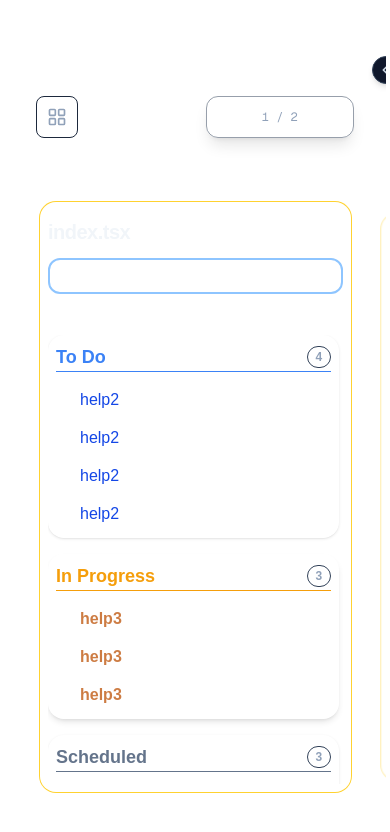
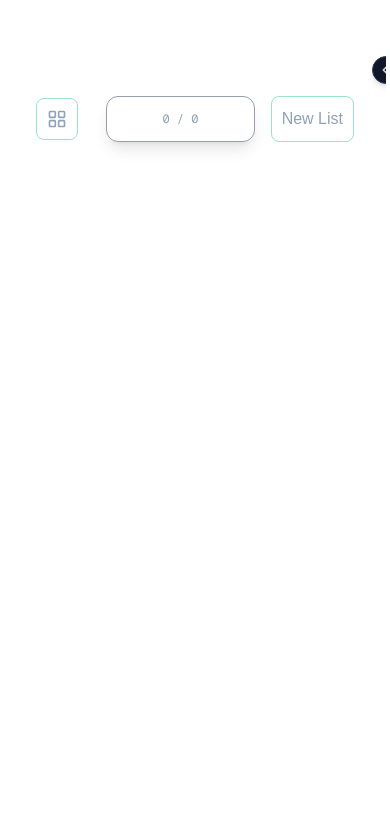
Before and after one commit to raulcs16/productivity-app, a Next.js app: page / in a window 390 px wide. Shown: the top 832 px of the page. Built offline with nearby package versions, Linux system fonts and the light colour scheme.

Commit message:
added more functionallity

```diff
--- a/app/page.tsx
+++ b/app/page.tsx
@@ -1,80 +1,22 @@
 import TodoListApp from "@/src/apps/TodoListApp";
 import { FDDirectory } from "@/src/core/flat-directory/directory";
-import { Todo, todo_state, TodoWorkSpace } from "@/src/core/todolist/todo";
-const workTodos: Todo[] = [
-  { task: "help1", state: todo_state.Scheduled, id: 1 },
-  { task: "help1", state: todo_state.Scheduled, id: 2 },
-  { task: "help1", state: todo_state.Scheduled, id: 3 },
-  { task: "help2", state: todo_state.Ready, id: 2 },
-  { task: "help2", state: todo_state.Ready, id: 21 },
-  { task: "help2", state: todo_state.Ready, id: 22 },
-  { task: "help2", state: todo_state.Ready, id: 23 },
-  { task: "help3", state: todo_state.Started, id: 33 },
-  { task: "help4", state: todo_state.Completed, id: 44 },
-  { task: "help4", state: todo_state.Completed, id: 45 },
-  { task: "help4", state: todo_state.Completed, id: 46 },
-  { task: "help3", state: todo_state.Started, id: 31 },
-  { task: "help3", state: todo_state.Started, id: 30 },
-  { task: "help5", state: todo_state.Archived, id: 5 },
-  { task: "help5", state: todo_state.Archived, id: 51 },
-  { task: "help5", state: todo_state.Archived, id: 52 },
-];
+import { TodoWorkSpace } from "@/src/core/todolist/todo";
 
-const mockDirectories: FDDirectory[] = [
-  {
-    id: 1,
-    title: "Root Workspace",
-    files: [
-      { id: 101, title: "index.tsx" },
-      { id: 102, title: "globals.css" },
-      { id: 103, title: "tailwind.config.js" },
-    ],
-  },
-  {
-    id: 2,
-    title: "Core Components",
-    files: [
-      { id: 201, title: "SlideOver.tsx" },
-      { id: 202, title: "Grid.tsx" },
-      { id: 203, title: "GridToggle.tsx" },
-      { id: 204, title: "TodoListView.tsx" },
-    ],
-  },
-  {
-    id: 3,
-    title: "Assets & Images",
-    files: [
-      { id: 301, title: "logo.svg" },
-      { id: 302, title: "avatar-placeholder.png" },
-    ],
-  },
-  {
-    id: 4,
-    title: "Empty Directory",
-    files: [],
-  },
-];
+const directory: FDDirectory = {
+  id: 0,
+  title: "New WorkSpace",
+  files: [],
+};
 const workspace: TodoWorkSpace = {
-  id: mockDirectories[0].id,
-  title: mockDirectories[0].title,
-  lists: [
-    {
-      id: mockDirectories[0].files[0].id,
-      title: mockDirectories[0].files[0].title,
-      todos: workTodos,
-    },
-    {
-      id: mockDirectories[1].files[1].id,
-      title: mockDirectories[1].files[1].title,
-      todos: workTodos,
-    },
-  ],
+  id: directory.id,
+  title: directory.title,
+  lists: [],
 };
 export default function Home() {
   return (
     <main className="w-screen h-screen px-1 py-10  bg-white dark:bg-black overflow-clip">
       <TodoListApp
-        directories={mockDirectories}
+        directories={[directory]}
         todoWorkSpace={workspace}
       ></TodoListApp>
     </main>
--- a/src/apps/TodoListApp.tsx
+++ b/src/apps/TodoListApp.tsx
@@ -10,6 +10,7 @@ import Explorer from "../ui/flat-directory/Explorer";
 import { FDDirectory } from "@/src/core/flat-directory/directory";
 import { useState } from "react";
 import Workspace from "../ui/layout/WorkSpace";
+import { FDFile } from "../core/flat-directory/file";
 
 interface TodoListAppProps {
   directories: FDDirectory[];
@@ -23,6 +24,10 @@ export default function TodoListApp(props: TodoListAppProps) {
   const [todoLists, setTodoLists] = useState<TodoList[]>(
     props.todoWorkSpace.lists
   );
+  const [currentDirectoryId, setCurrentDirectoryId] = useState(
+    props.todoWorkSpace.id
+  );
+  const [currentListId, setCurrentListId] = useState(0);
 
   function handleAddDiretory(title: string) {
     // //for now lets mock adding an empty directory
@@ -34,39 +39,76 @@ export default function TodoListApp(props: TodoListAppProps) {
     // setDirectories((prev) => [...prev, newDirectory]);
   }
   function handleAddNewFile(dirId: number, fileName: string) {
-    // const dirExists = directories.some((fd) => fd.id === dirId);
-    // if (!dirExists) return;
-    // // 2. Create our new file object matching your file schema
-    // const newFile = {
-    //   id: Date.now(), // Secure a unique timestamp identifier for mock tracking
-    //   title: fileName,
-    // };
-    // // 3. Update state immutably by transforming the specific directory node
-    // setDirectories((prevDirectories) =>
-    //   prevDirectories.map((dir) => {
-    //     // If this isn't the directory we are looking for, pass it through unchanged
-    //     if (dir.id !== dirId) return dir;
-    //     // Found the target directory! Return a clean copy with the new file appended
-    //     return {
-    //       ...dir,
-    //       files: [...dir.files, newFile],
-    //     };
-    //   })
-    // );
+    const newFile = {
+      id: Date.now(), // Secure a unique timestamp identifier for mock tracking
+      title: fileName,
+    };
+    setDirectories((prevDirectories) =>
+      prevDirectories.map((dir) => {
+        if (dir.id !== dirId) return dir;
+        return {
+          ...dir,
+          files: [...dir.files, newFile],
+        };
+      })
+    );
+    const list: TodoList = {
+      id: newFile.id,
+      title: newFile.title,
+      todos: [],
+    };
+    setTodoLists((prev) => [...prev, list]);
+    setCurrentListId(newFile.id);
+    setCurrentDirectoryId(dirId);
   }
-  // --- UPDATED METHOD ---
+  function handleFileSelected(dirId: number, fileId: number) {
+    if (currentDirectoryId !== dirId) setCurrentDirectoryId(dirId);
+    if (currentListId !== fileId) setCurrentListId(fileId);
+  }
+
+  function addEmptyList() {
+    const list: TodoList = {
+      id: Date.now(),
+      title: "New List",
+      todos: [],
+    };
+    setTodoLists((prev) => [...prev, list]);
+    const file: FDFile = {
+      id: list.id,
+      title: list.title,
+    };
+    setDirectories((prevDirectories) =>
+      prevDirectories.map((dir) => {
+        // If this isn't the active directory we're adding a list to, leave it alone
+        if (dir.id !== currentDirectoryId) return dir;
+
+        // Return a fresh directory clone with the new file reference cleanly appended
+        return {
+          ...dir,
+          files: [...dir.files, file],
+        };
+      })
+    );
+    setCurrentListId(list.id);
+  }
   function handleTodoAdded(listId: number, task: string) {
-    // const newTodo: Todo = {
-    //   id: Date.now(),
-    //   task: task,
-    //   state: todo_state.Ready,
-    // };
-    // setTodoLists((prevLists) =>
-    //   prevLists.map((list, index) => {
-    //     if (index !== listId) return list;
-    //     return [...list, newTodo];
-    //   })
-    // );
+    // 1. Create the new optimistic Todo object using your imported types and state enum
+    const newTodo: Todo = {
+      id: Date.now(),
+      task: task,
+      state: todo_state.Ready,
+    };
+
+    // 2. Map through the lists to locate the target List ID and immutably append the item
+    setTodoLists((prevLists) =>
+      prevLists.map((list) => {
+        if (list.id !== listId) return list;
+        return {
+          ...list,
+          todos: [...list.todos, newTodo],
+        };
+      })
+    );
   }
   return (
     <div className="w-full h-full">
@@ -79,12 +121,18 @@ export default function TodoListApp(props: TodoListAppProps) {
             onTodoAdded={function (listId: number, task: string): void {
               handleTodoAdded(listId, task);
             }}
+            onNewList={() => {
+              addEmptyList();
+            }}
+            onCurrentListIdChanged={(id) => setCurrentListId(id)}
+            selectedFileId={currentListId}
           ></TodoListWorkSpace>
         }
         sideBarOpen={false}
         sideBar={
           <Explorer
             directories={directories}
+            selectedId={currentListId}
             onFileEdit={function (dirId: number, fileId: number): void {
               throw new Error("Function not implemented.");
             }}
@@ -103,6 +151,9 @@ export default function TodoListApp(props: TodoListAppProps) {
             onNewFile={(dirId, fileName) => {
               handleAddNewFile(dirId, fileName);
             }}
+            onFileSelected={(dirId, fileId) => {
+              handleFileSelected(dirId, fileId);
+            }}
           ></Explorer>
         }
       ></Workspace>
--- /dev/null
+++ b/src/ui/controls/Button.tsx
@@ -0,0 +1,23 @@
+interface ButtonProps {
+  children: React.ReactNode;
+  onClick: () => void;
+  title: string;
+  className?: string;
+  active: boolean;
+}
+export default function Button(props: ButtonProps) {
+  return (
+    <button
+      title={props.title}
+      onClick={props.onClick}
+      className={`p-2.5 rounded-lg border border-emerald-500/40  text-slate-400 hover:text-slate-200 hover:border-slate-700 hover:bg-slate-900/50 transition-all duration-200 ${
+        props.className
+      }
+        ${props.active && " text-emerald-400 shadow-md shadow-emerald-500/5"}
+      `}
+      type="button"
+    >
+      {props.children}
+    </button>
+  );
+}
--- a/src/ui/controls/GridToggle.tsx
+++ b/src/ui/controls/GridToggle.tsx
@@ -1,29 +1,19 @@
 "use client";
 import { useState } from "react";
+import Button from "./Button";
 
 interface GridToggleProps {
   onToggled: (state: boolean) => void;
+  active: boolean;
 }
 
-export default function GridToggle({ onToggled }: GridToggleProps) {
-  const [isGridActive, setIsGridActive] = useState(false);
-
-  const handleToggle = () => {
-    const nextState = !isGridActive;
-    setIsGridActive(nextState);
-    onToggled(nextState); // Broadcast the selection intent up to the parent workspace
-  };
-
+export default function GridToggle(props: GridToggleProps) {
   return (
-    <button
-      onClick={handleToggle}
-      type="button"
+    <Button
+      onClick={() => props.onToggled(props.active)}
       title="Toggle Grid View"
-      className={`p-2.5 rounded-lg border transition-all duration-200 ease-out flex items-center justify-center group ${
-        isGridActive
-          ? " border-emerald-500/40 text-emerald-400 shadow-md shadow-emerald-500/5"
-          : " border-slate-800 text-slate-400 hover:text-slate-200 hover:border-slate-700 hover:bg-slate-900/50"
-      }`}
+      active={props.active}
+      className={`transition-all duration-200 ease-out flex items-center justify-center group`}
     >
       {/* Custom SVG 4-Square Layout Icon */}
       <svg
@@ -45,6 +35,6 @@ export default function GridToggle({ onToggled }: GridToggleProps) {
         {/* Bottom-Right Square */}
         <rect x="14" y="14" width="7" height="7" rx="1" />
       </svg>
-    </button>
+    </Button>
   );
 }
--- a/src/ui/controls/NextPrevButtons.tsx
+++ b/src/ui/controls/NextPrevButtons.tsx
@@ -15,7 +15,7 @@ export default function NextPrevButtons(props: NextPrevButtonsProps) {
         ◀
       </button>
       <span className="text-xs font-mono px-2 text-slate-400">
-        {props.currentIndex + 1} / {props.total}
+        {props.currentIndex + (props.total > 0 ? 1 : 0)} / {props.total}
       </span>
       <button
         onClick={props.onNext}
--- a/src/ui/flat-directory/FileDelegate.tsx
+++ b/src/ui/flat-directory/FileDelegate.tsx
@@ -3,13 +3,16 @@ import ContextButton from "../controls/ContextButton";
 interface FileDelegateProps {
   id: number;
   title: string;
+  isActive: boolean;
   onSelected: (id: number) => void;
   onContextMenu: (fileId: number, x: number, y: number) => void;
 }
 export default function FileDelegate(props: FileDelegateProps) {
   return (
     <li
-      className=" w-full hover:bg-slate-400 cursor-pointer px-3"
+      className={` w-full hover:bg-slate-400 cursor-pointer px-3 ${
+        props.isActive && "bg-[#FFFFFF11]"
+      }`}
       onClick={() => {
         props.onSelected(props.id);
       }}
--- a/src/ui/flat-directory/FileView.tsx
+++ b/src/ui/flat-directory/FileView.tsx
@@ -10,6 +10,7 @@ interface FileViewProps {
   title: string;
   files: FDFile[];
   edit: boolean;
+  selectedId: number;
   onClicked: (id: number) => void;
   onFileClicked: (fileId: number, directoryId: number) => void;
   onFileContextMenu: (
@@ -51,6 +52,7 @@ export default function FileView(props: FileViewProps) {
           <FileDelegate
             key={index}
             id={file.id}
+            isActive={file.id === props.selectedId}
             title={file.title}
             onSelected={(fileId) => {
               props.onFileClicked(fileId, props.id);
--- a/src/ui/todolist/TodoListWorkSpace.tsx
+++ b/src/ui/todolist/TodoListWorkSpace.tsx
@@ -7,41 +7,63 @@ import NextPrevButtons from "../controls/NextPrevButtons";
 import SlideOver from "../views/SlideOver";
 import Grid from "../views/Grid";
 import GridToggle from "../controls/GridToggle";
+import Button from "../controls/Button";
 
 interface TodoListWorkSpaceProps {
   id: number;
   title: string;
   lists: TodoList[];
   onTodoAdded: (listId: number, task: string) => void;
+  onNewList: () => void;
+  onCurrentListIdChanged: (listId: number) => void;
+  selectedFileId: number;
 }
 
 export default function TodoListWorkSpace(props: TodoListWorkSpaceProps) {
   const [layout, setLayout] = useState(0); //0 for slide, 1 for grid select
-  const [currentIndex, setCurrentIndex] = useState(0);
+  const [currentIndex, setCurrentIndex] = useState(() => {
+    const index = props.lists.findIndex(
+      (list) => list.id === props.selectedFileId
+    );
+    return index !== -1 ? index : 0;
+  });
+  const [addNewListActive, setAddNewListActive] = useState(false);
   const totalLists = props.lists.length;
-
+  useEffect(() => {
+    const index = props.lists.findIndex(
+      (list) => list.id === props.selectedFileId
+    );
+    if (index !== -1) {
+      setCurrentIndex(index);
+    }
+  }, [props.selectedFileId, props.lists]);
   function scrollToBoard(index: number) {
     if (index === currentIndex) return;
     setCurrentIndex(index);
+    if (layout !== 0) setLayout(0);
+    props.onCurrentListIdChanged(props.lists[index].id);
   }
 
   function handlePrev() {
+    if (totalLists == 0) return;
     const nextIndex = currentIndex === 0 ? totalLists - 1 : currentIndex - 1;
     scrollToBoard(nextIndex);
   }
 
   function handleNext() {
+    if (totalLists == 0) return;
     const nextIndex = currentIndex === totalLists - 1 ? 0 : currentIndex + 1;
     scrollToBoard(nextIndex);
   }
   function handleToggle(state: boolean) {
     if (!state) {
-      if (layout == 0) return;
-      setLayout(0);
+      console.log(state);
+      if (layout === 1) return;
+      setLayout(1);
     }
     if (state) {
-      if (layout == 1) return;
-      setLayout(1);
+      if (layout === 0) return;
+      setLayout(0);
     }
   }
 
@@ -54,18 +76,30 @@ export default function TodoListWorkSpace(props: TodoListWorkSpaceProps) {
 
         <div className="w-full flex items-center  justify-between md:justify-end gap-4">
           <GridToggle
+            active={layout === 1}
             onToggled={(state) => {
               handleToggle(state);
             }}
           ></GridToggle>
-          {totalLists > 1 && (
+          <div className="w-fit flex gap-4">
             <NextPrevButtons
               total={totalLists}
               currentIndex={currentIndex}
               onNext={() => handleNext()}
               onPrev={() => handlePrev()}
             ></NextPrevButtons>
-          )}
+            <Button
+              title="New List"
+              onClick={() => {
+                props.onNewList();
+                setAddNewListActive(false);
+                setCurrentIndex(totalLists);
+              }}
+              active={addNewListActive}
+            >
+              New List
+            </Button>
+          </div>
         </div>
       </header>
       {layout === 0 ? (
@@ -103,7 +137,6 @@ export default function TodoListWorkSpace(props: TodoListWorkSpaceProps) {
           currentIndex={currentIndex}
           onItemClicked={(index) => {
             scrollToBoard(index);
-            setLayout(0);
           }}
           renderItem={(todolist, index, isFocused) => (
             <HoverCard index={index} className="h-full p-6">
```
Also changed, not shown: src/ui/cards/PopUp.tsx (added, +47 -0 lines), src/ui/flat-directory/Explorer.tsx (+6 -2 lines), src/ui/views/Grid.tsx (+4 -5 lines).
